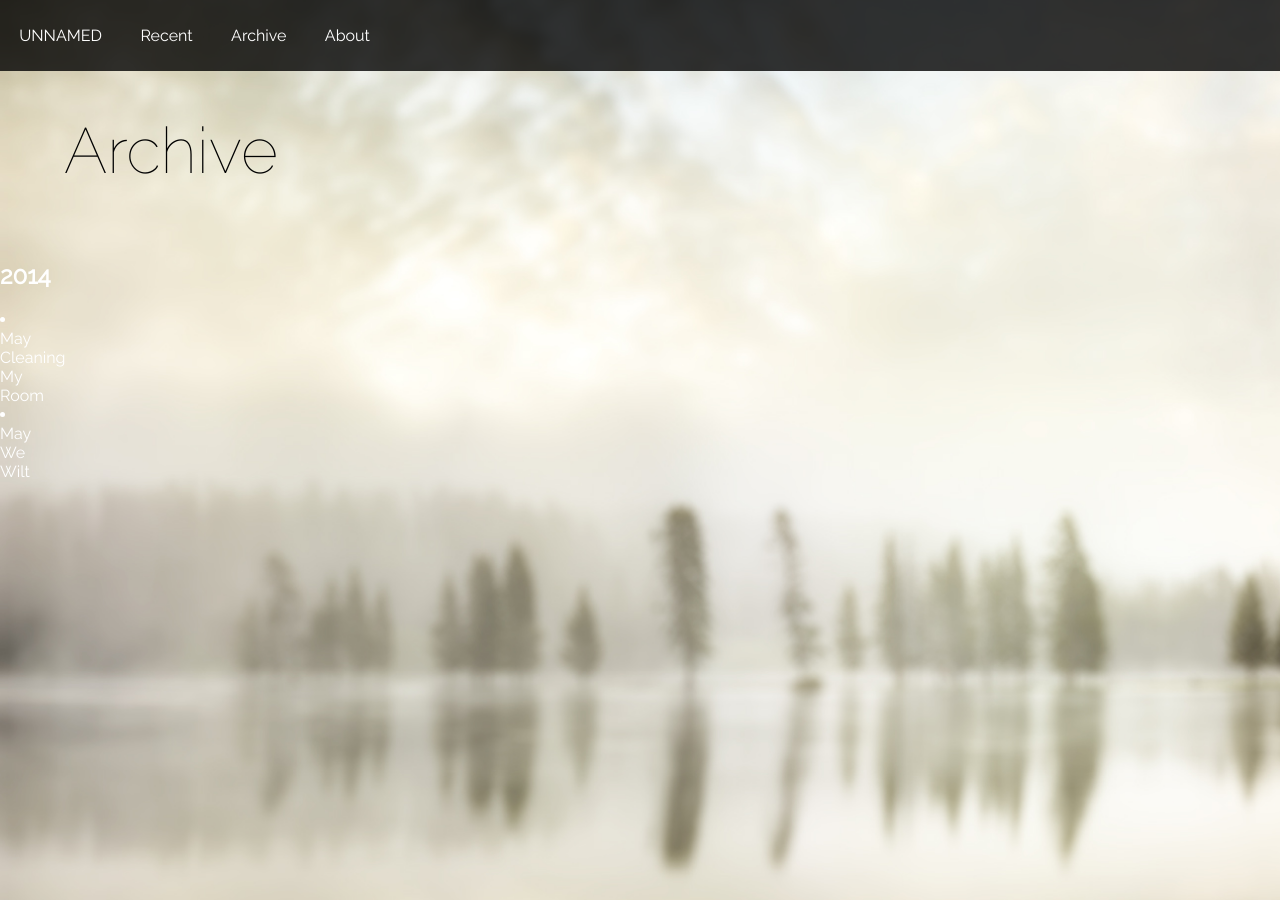
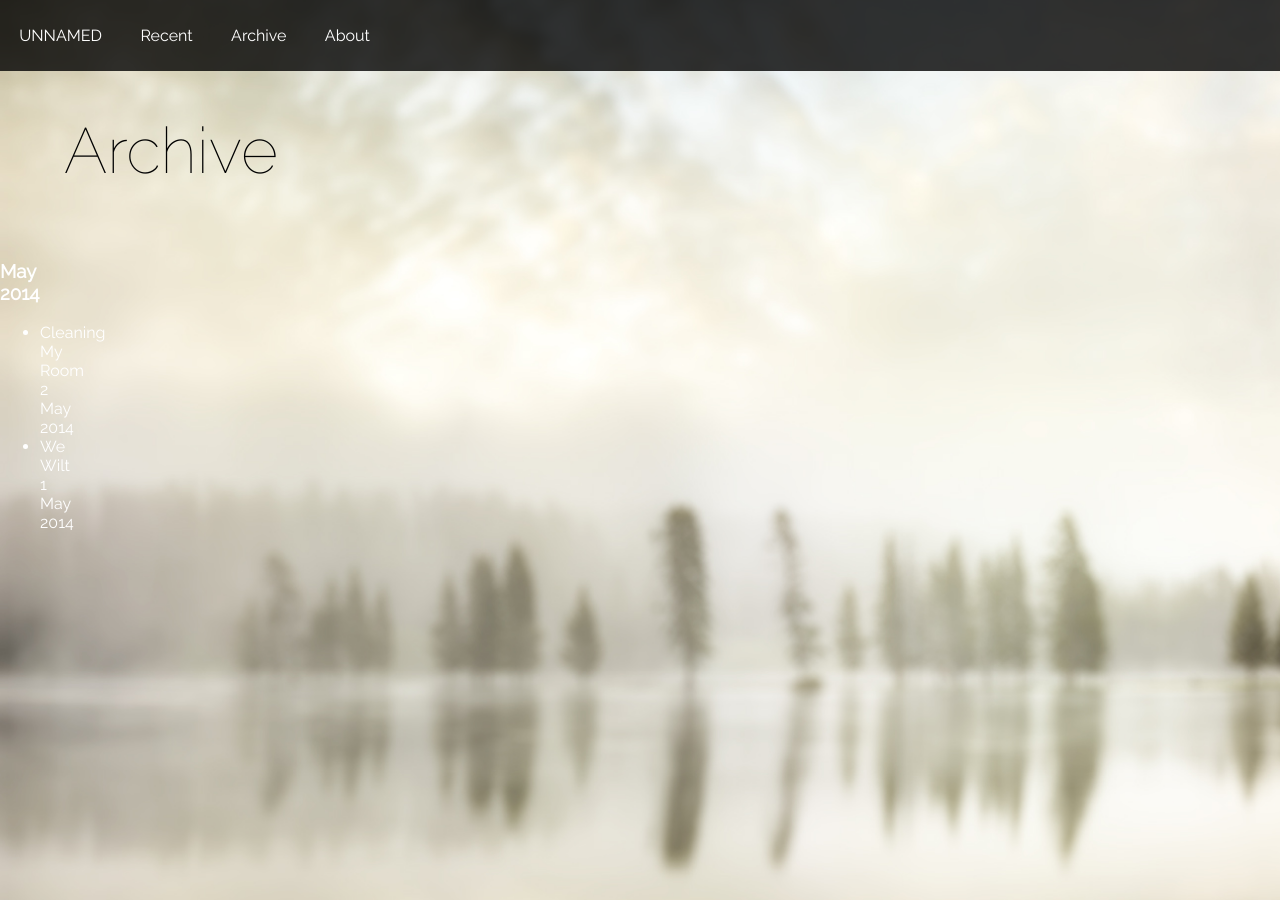
Before and after one commit to jk5228/unnamed, a Jekyll site: the page built from index.html, in a window 1280 px wide and 900 px high, scrolled down 1867 px. Built offline with Jekyll 4.4.1, drawn with Linux system fonts in a browser that asks for light colours; Markdown is read by kramdown in place of the engine named in the settings.

Commit message:
testing jekyll

```diff
--- a/index.html
+++ b/index.html
@@ -290,19 +290,16 @@
 			<div id="bar2">
 
 				{% for post in site.posts %}
+				    {% capture month %}{{ post.date | date: '%m%Y' }}{% endcapture %}
+				    {% capture nmonth %}{{ post.next.date | date: '%m%Y' }}{% endcapture %}
+				        {% if month != nmonth %}
+				            {% if forloop.index != 1 %}</ul>{% endif %}
+				            <h3>{{ post.date | date: '%B %Y' }}</h3><ul>
+				        {% endif %}
+				    <li><a href="{{ post.url }}">{{ post.title }}</a></li>
+				    <time>{{ post.date | date: "%e %B %Y" }}</time>
+				{% endfor %}
 
-				    {% unless post.next %}
-				      <h2>{{ post.date | date: '%Y' }}</h2>
-				    {% else %}
-				      {% capture year %}{{ post.date | date: '%Y' }}{% endcapture %}
-				      {% capture nyear %}{{ post.next.date | date: '%Y' }}{% endcapture %}
-				      {% if year != nyear %}
-				        <h2>{{ post.date | date: '%Y' }}</h2>
-				      {% endif %}
-				    {% endunless %}
-
-				    <li>{{ post.date | date:"%b" }} <a href="{{ post.url }}">{{ post.title }}</a></li>
-				  {% endfor %}
 			</div>
 		</div>
 	</div>
```
